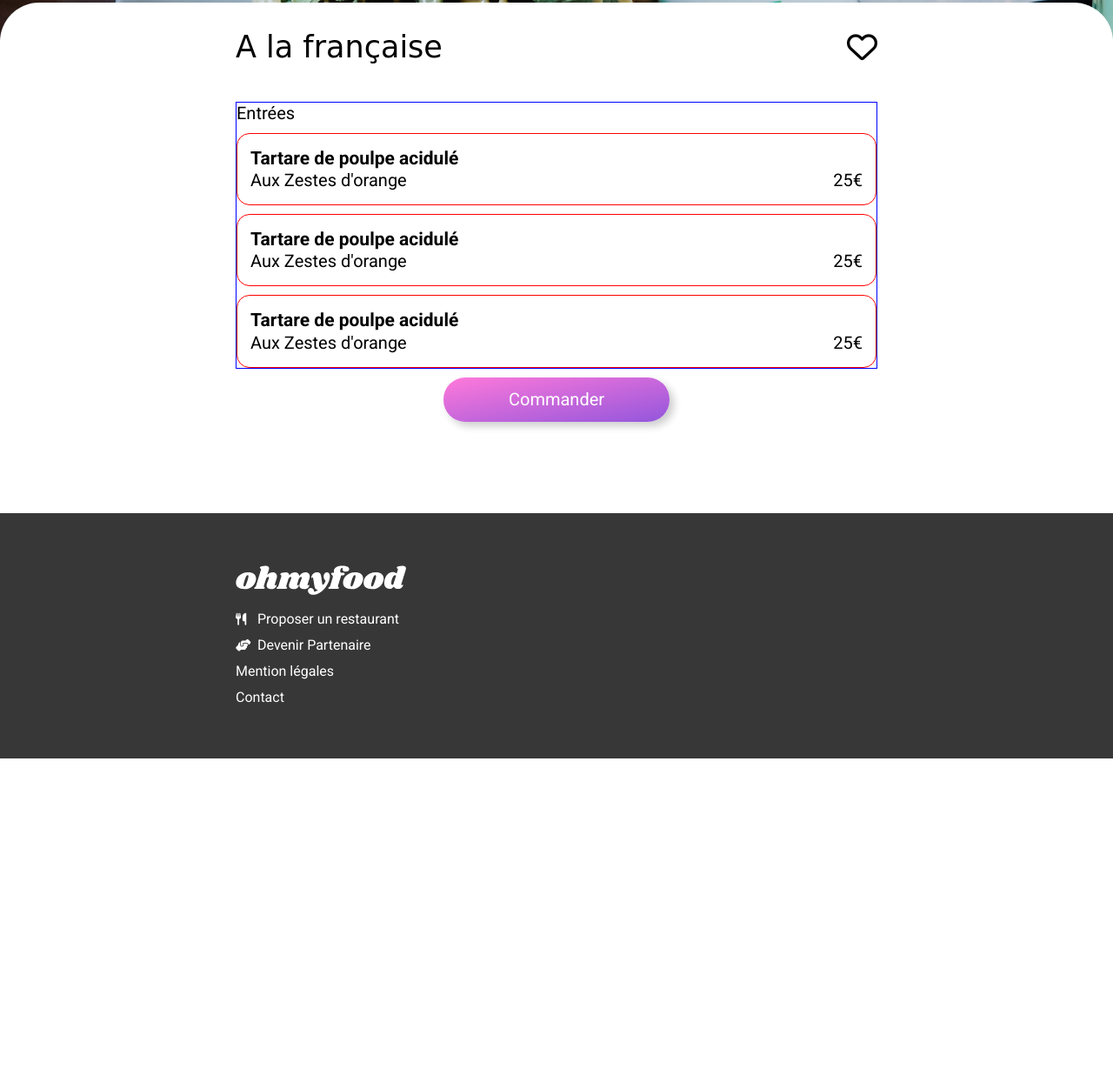
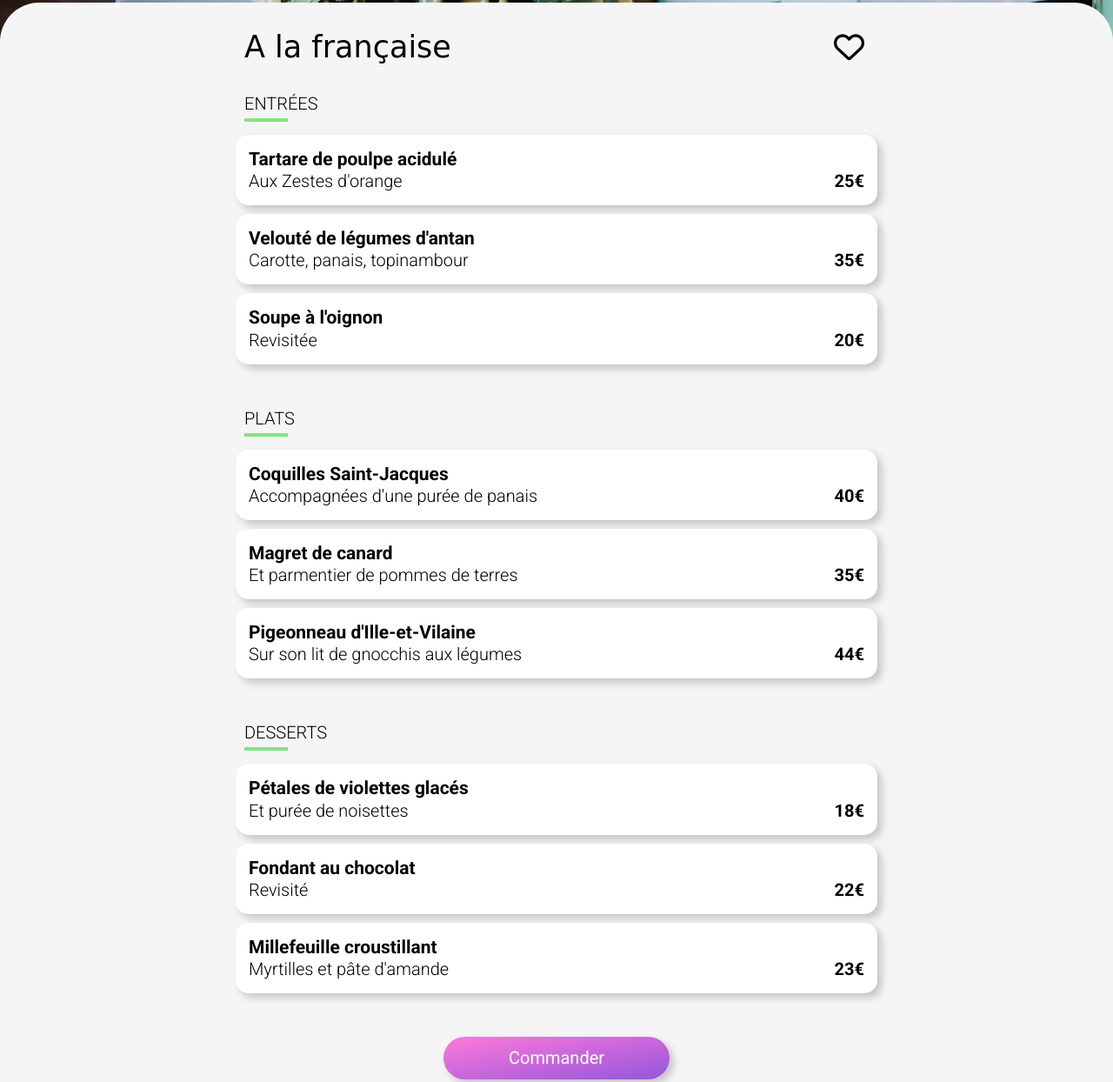
Before and after one commit to soyyyyo/soyyyyo.github.io, a plain HTML site: page a-la-francaise.html in a window 1280 px wide. Shown: the part 336-1580 px from the top of the page at 87% size. Before the commit the page ends 1208 px from the top, so only its background shows below. Drawn offline with Linux system fonts and the light colour scheme; a web font is replaced by a local one.

Commit message:
final display
card as input
article as label
final display

```diff
--- a/a-la-francaise.html
+++ b/a-la-francaise.html
@@ -46,35 +46,127 @@
 			/> -->
 		</div>
 
+
+
 		<section id="menu">
 			<div class="container">
 				<header>
 					<h1>A la française</h1>
 					<i class="fa-regular fa-heart"></i>
 				</header>
-				<article class="cat">
-					<h3>Entrées</h3>
-					<div class="item">
-						<h4>Tartare de poulpe acidulé</h4>
-						<p>Aux Zestes d'orange</p>
-						<p>25€</p>
-					</div>
-					<div class="item">
-						<h4>Tartare de poulpe acidulé</h4>
-						<p>Aux Zestes d'orange</p>
-						<p>25€</p>
-					</div>
-					<div class="item">
-						<h4>Tartare de poulpe acidulé</h4>
-						<p>Aux Zestes d'orange</p>
-						<p>25€</p>
-					</div>
-				</article>
-				<a href="#restaurants" class="button-a shadow">Commander</a>
+
+					<form class="form">
+					<!-- method="post" action="#" à la charge de l'intégrateur -->
+						<fieldset class="form-cat">
+							<legend>
+								<h3>Entrées</h3>
+								<span class="green-underline"></span>
+							</legend>
+                        <input type="checkbox" name="ville" id="tartare">
+							<label for="tartare">
+								<span class="item shadow">
+									<span class="dish">Tartare de poulpe acidulé</span>
+									<span class="side_dish">Aux Zestes d'orange</span>
+									<span class="price">25€</span>
+								</span>
+							</label>
+
+							<input type="checkbox" name="ville" id="veloute">
+							<label for="veloute">
+								<span class="item shadow">
+									<span class="dish">Velouté de légumes d'antan</span>
+									<span class="side_dish">Carotte, panais, topinambour</span>
+									<span class="price">35€</span>
+								</span>
+							</label>
+
+							<input type="checkbox" name="ville" id="soupe">
+							<label for="soupe">
+								<span class="item shadow">
+									<span class="dish">Soupe à l'oignon</span>
+									<span class="side_dish">Revisitée</span>
+									<span class="price">20€</span>
+								</span>
+							</label>
+						</fieldset>
+
+						<!-- PLATS -->
+
+						<fieldset class="form-cat">
+							<legend>
+								<h3>Plats</h3>
+								<span class="green-underline"></span>
+							</legend>
+                        <input type="checkbox" name="ville" id="stjacques">
+							<label for="stjacques">
+								<span class="item shadow">
+									<span class="dish">Coquilles Saint-Jacques</span>
+									<span class="side_dish">Accompagnées d'une purée de panais</span>
+									<span class="price">40€</span>
+								</span>
+							</label>
+
+							<input type="checkbox" name="ville" id="magret">
+							<label for="magret">
+								<span class="item shadow">
+									<span class="dish">Magret de canard</span>
+									<span class="side_dish">Et parmentier de pommes de terres</span>
+									<span class="price">35€</span>
+								</span>
+							</label>
+
+							<input type="checkbox" name="ville" id="pigeonneau">
+							<label for="pigeonneau">
+								<span class="item shadow">
+									<span class="dish">Pigeonneau d'Ille-et-Vilaine</span>
+									<span class="side_dish">Sur son lit de gnocchis aux légumes</span>
+									<span class="price">44€</span>
+								</span>
+							</label>
+						</fieldset>
+
+						<!-- DESSERTS -->
+
+						<fieldset class="form-cat">
+							<legend>
+								<h3>Desserts</h3>
+								<span class="green-underline"></span>
+							</legend>
+                        <input type="checkbox" name="ville" id="violette">
+							<label for="violette">
+								<span class="item shadow">
+									<span class="dish">Pétales de violettes glacés</span>
+									<span class="side_dish">Et purée de noisettes</span>
+									<span class="price">18€</span>
+								</span>
+							</label>
+
+							<input type="checkbox" name="ville" id="fondant">
+							<label for="fondant">
+								<span class="item shadow">
+									<span class="dish">Fondant au chocolat</span>
+									<span class="side_dish">Revisité</span>
+									<span class="price">22€</span>
+								</span>
+							</label>
+
+							<input type="checkbox" name="ville" id="millefeuille">
+							<label for="millefeuille">
+								<span class="item shadow">
+									<span class="dish">Millefeuille croustillant</span>
+									<span class="side_dish">Myrtilles et pâte d'amande</span>
+									<span class="price">23€</span>
+								</span>
+							</label>
+						</fieldset>
+
+						<button type="submit" id="order" class="button-a shadow">Commander</button>
+                    </form>
 			</div>
 		</section>
 
 		<footer>
+			<div class="puzzle"></div>
 			<div class="container">
 				<nav>
 					<img src="img/logo/ohmyfood@2x.svg" alt="Logo OhMyFood" />
--- a/css/style.css
+++ b/css/style.css
@@ -176,6 +176,9 @@ header nav {
   text-align: center;
   font-size: 2rem;
   margin: auto;
+  /* user agent */
+  border-style: none;
+  display: block;
 }
 
 /* HOW TO ---------------- */
@@ -334,14 +337,15 @@ footer .fa-solid {
   margin-right: 15px;
 }
 
-/* RESTAURANTS PAGES */
+/* RESTAURANTS PAGES --------------------*/
 
 #menu .container {
   padding-top: 0px;
-  display: flex;
+  /* display: flex;
   flex-direction: column;
   align-content: space-between;
-  gap: 10px;
+  gap: 10px; */
+  padding-bottom: 15px;
 }
 
 #menu header {
@@ -353,47 +357,96 @@ footer .fa-solid {
 #menu h1 {
   font-family: "Shrikhand", cursive;
   font-size: 3.5rem;
-  padding: 30px 0;
+  padding: 30px 0px 30px 10px;
 }
 
 #menu .fa-heart {
   font-size: 3.5rem;
+  padding-right: 15px;
 }
 
-.cat {
+form {
   display: flex;
-  border: 1px blue solid;
+  flex-direction: column;
+  align-content: space-between;
+  gap: 50px;
+}
+
+.form-cat {
+  display: flex;
   flex-direction: column;
   align-content: space-between;
   gap: 10px;
   width: 100%;
+  /* margin-top: 50px; */
+  border: none;
 }
 
 .item {
+  background-color: white;
   border-radius: 15px;
   display: flex;
-  border: 1px red solid;
   flex-direction: row;
   flex-wrap: wrap;
   justify-content: space-between;
   padding: 15px 15px;
 }
 
-.item h4 {
+.dish {
   width: 100%;
+  font-size: 2.1rem;
+  font-weight: 600;
 }
 
-/* div background image */
-/* checkbox  */
-/* label fait la place de l'article
- */
+.side_dish {
+  max-width: 90%;
+}
 
-/*
- respire
- decalage en bas
- ligne grise hors container */
+.side_dish,
+.price {
+  font-size: 2rem;
+  font-weight: 300;
+}
 
-/* RESTAURANTS PAGES */
+.price {
+  font-weight: 600;
+}
+
+legend > h3 {
+  position: relative;
+  text-transform: uppercase;
+  font-weight: 300;
+  margin-bottom: 23px;
+}
+
+legend {
+  position: relative;
+  padding-left: 10px;
+}
+
+.green-underline {
+  position: absolute;
+  border-bottom: 4px rgb(126, 231, 126) solid;
+  width: 50px;
+  top: ;
+  bottom: 15px;
+}
+
+input {
+  position: absolute;
+  left: -9999px;
+}
+
+fieldset {
+  padding-inline-start: 0;
+  padding-inline-end: 0;
+  padding-block-start: 0;
+  padding-block-end: 0;
+  margin-block-start: 0;
+  margin-block-end: 0;
+  margin-inline-start: 0;
+  margin-inline-end: 0;
+}
 
 .background-image {
   background-image: url("../../img/restaurants/toa-heftiba-DQKerTsQwi0-unsplash.jpg");
@@ -405,8 +458,20 @@ footer .fa-solid {
 }
 
 #menu {
-  background-color: white;
+  background-color: rgb(245, 245, 245);
   border-radius: 45px 45px 0 0;
   position: relative;
   top: -45px;
 }
+
+.puzzle {
+  position: absolute;
+  top: -45px;
+  height: 45px;
+  width: 100%;
+  background-color: rgb(245, 245, 245);
+}
+
+footer {
+  position: relative;
+}
```
